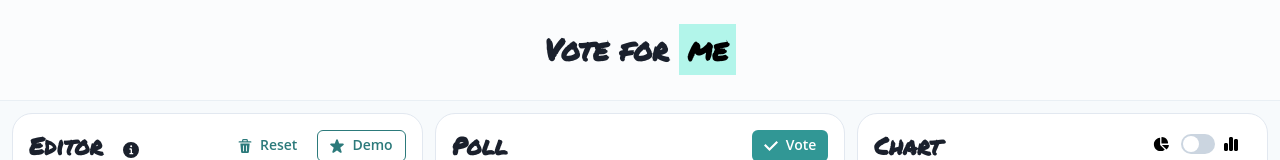
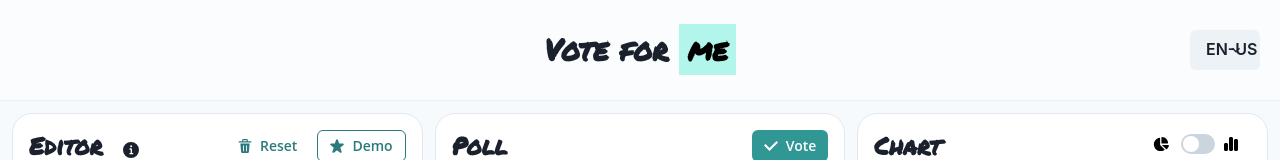
Before and after one commit to wroclawianka/vote-for-me, a React (Create React App) app: page / in a window 1280 px wide. Shown: the top 160 px of the page. Built offline with nearby package versions, Linux system fonts and the light colour scheme; the HTML template or start-up script is replaced by a standard one.

Commit message:
language selector added

```diff
--- a/src/components/design-system/footer/footer.component.tsx
+++ b/src/components/design-system/footer/footer.component.tsx
@@ -20,7 +20,7 @@ export const Footer: FunctionComponent = () => {
       <Flex sx={style.root}>
         <Box>
           <Text sx={style.text}>
-            {t('footer.designedBy')}
+            {t('footer.designedBy')}{' '}
             <Link href={githubProfileHref} sx={style.link}>
               {t('footer.author')}
             </Link>{' '}
--- a/src/components/design-system/header/header.component.tsx
+++ b/src/components/design-system/header/header.component.tsx
@@ -1,11 +1,15 @@
 import {
+  Box,
+  Button,
   Divider,
   Flex,
+  Grid,
   Heading,
   Highlight,
   useMultiStyleConfig
 } from '@chakra-ui/react';
 import { useTranslation } from 'react-i18next';
+import { LanguageSelector } from '../language-selector';
 
 export const Header = () => {
   const style = useMultiStyleConfig('design-system/header', {});
@@ -13,13 +17,14 @@ export const Header = () => {
 
   return (
     <>
-      <Flex sx={style.root}>
+      <Grid sx={style.root}>
         <Heading sx={style.heading}>
           <Highlight query="me" styles={style.highlight}>
             {t('header.title')}
           </Highlight>
         </Heading>
-      </Flex>
+        <LanguageSelector />
+      </Grid>
       <Divider orientation="horizontal" />
     </>
   );
--- a/src/components/design-system/header/header.theme.ts
+++ b/src/components/design-system/header/header.theme.ts
@@ -3,12 +3,15 @@ export const headerTheme = {
     parts: ['root', 'heading', 'highlight'],
     baseStyle: {
       root: {
-        p: '30px 10px',
-        justifyContent: 'center',
-        bg: 'rgba(255, 255, 255, 0.5)'
+        p: '30px 20px',
+        pl: '90px',
+        bg: 'rgba(255, 255, 255, 0.5)',
+        gridAutoFlow: 'column',
+        gridTemplateColumns: 'auto 70px'
       },
       heading: {
-        fontFamily: 'Permanent Marker'
+        fontFamily: 'Permanent Marker',
+        justifySelf: 'center'
       },
       highlight: {
         px: '2',
--- /dev/null
+++ b/src/components/design-system/language-selector/index.ts
@@ -0,0 +1 @@
+export * from './language-selector-component';
--- /dev/null
+++ b/src/components/design-system/language-selector/language-selector-component.tsx
@@ -0,0 +1,36 @@
+import { ChevronDownIcon } from '@chakra-ui/icons';
+import { Button, Menu, MenuButton, MenuItem, MenuList } from '@chakra-ui/react';
+import { FunctionComponent } from 'react';
+import { useTranslation } from 'react-i18next';
+
+type Language = 'EN' | 'PL';
+
+const lngs = {
+  en: 'EN',
+  pl: 'PL'
+};
+
+export const LanguageSelector: FunctionComponent = () => {
+  const { t, i18n } = useTranslation();
+  const selectedLanguage = i18n.language;
+
+  return (
+    <Menu>
+      <MenuButton as={Button} rightIcon={<ChevronDownIcon />}>
+        {selectedLanguage.toUpperCase()}
+      </MenuButton>
+
+      <MenuList>
+        {Object.entries(lngs).map(([key, value]) => (
+          <MenuItem
+            key={key}
+            onClick={() => i18n.changeLanguage(key)}
+            isDisabled={key === selectedLanguage}
+          >
+            {value}
+          </MenuItem>
+        ))}
+      </MenuList>
+    </Menu>
+  );
+};
--- a/src/components/editor/optionsForm/optionsForm.component.tsx
+++ b/src/components/editor/optionsForm/optionsForm.component.tsx
@@ -41,7 +41,7 @@ export const OptionsForm: FunctionComponent = () => {
       <GridItem>
         <Flex direction="row" justifyContent="space-between">
           <Heading size="sm" alignSelf="center">
-            Options
+            {t('editor.options.title')}
           </Heading>
           <Tooltip
             label={t('editor.option.add.tooltip')}
@@ -56,7 +56,7 @@ export const OptionsForm: FunctionComponent = () => {
               mb={2}
               disabled={Object.entries(options).length >= 10}
             >
-              Add option
+              {t('editor.option.add.name')}
             </Button>
           </Tooltip>
         </Flex>
--- /dev/null
+++ b/src/constants/cleanState.ts
@@ -0,0 +1,10 @@
+import { State } from '../types';
+import i18n from './../i18n';
+
+export const CLEAN_STATE: State = {
+  question: i18n.t('cleanState.question'),
+  options: {
+    '1': { value: i18n.t('cleanState.options.option_1'), result: 0 },
+    '2': { value: i18n.t('cleanState.options.option_2'), result: 0 }
+  }
+};
--- a/src/constants/index.ts
+++ b/src/constants/index.ts
@@ -1,3 +1,4 @@
 export * from './demoState';
 export * from './chart';
 export * from './links';
+export * from './cleanState';
--- a/src/i18n.ts
+++ b/src/i18n.ts
@@ -36,8 +36,12 @@ i18n
             question: {
               name: 'Question'
             },
+            options: {
+              title: 'Options'
+            },
             option: {
               add: {
+                name: 'Add option',
                 tooltip:
                   'Add a new option. It is possible to have between 2-10 options'
               },
@@ -89,6 +93,97 @@ i18n
               forward: 'Forward in time',
               coffee: 'Make a coffee'
             }
+          },
+          cleanState: {
+            question: 'Type your question',
+            options: {
+              option_1: 'Option 1',
+              option_2: 'Option 2'
+            }
+          }
+        }
+      },
+      pl: {
+        translation: {
+          common: {
+            input: {
+              maxLenth: 'Przekroczona maksymalna długość (80 znaków)'
+            }
+          },
+          header: {
+            title: 'Vote for me'
+          },
+          editor: {
+            title: {
+              name: 'Edytor',
+              tooltip:
+                'Editor pozwala stworzyć i edytować ankiete. Pytanie i opcje są automatycznie aktualizowane'
+            },
+            question: {
+              name: 'Pytanie'
+            },
+            options: {
+              title: 'Opcje'
+            },
+            option: {
+              add: {
+                name: 'Dodaj opcje',
+                tooltip: 'Dodaj nową opcje. Dozwolone 2-10 opcji'
+              },
+              remove: {
+                tooltip: 'Usuń opcje. Dozwolone 2-10 opcji'
+              },
+              placeholder: 'Nowa opcja'
+            },
+            button: {
+              reset: {
+                name: 'Wyczyść',
+                tooltip: 'Wyczyść formularz i zacznij tworzyć ankiete od nowa'
+              },
+              demoMode: {
+                name: 'Demo',
+                tooltip: 'Ankieta demonstracyjna'
+              }
+            }
+          },
+          poll: {
+            title: {
+              name: 'Ankieta'
+            },
+            button: {
+              vote: {
+                name: 'Zagłosuj',
+                tooltip: 'Oddaj głos. Wyniki zostaną automatycznie pozsumowane'
+              }
+            }
+          },
+          chart: {
+            title: {
+              name: 'Wykres'
+            },
+            switch: {
+              tooltip: 'Wybierz typ wykresu'
+            }
+          },
+          footer: {
+            designedBy: 'Projekt i wykonanie -',
+            author: 'Dorota Zelga',
+            repository: 'Repozytorium'
+          },
+          demo: {
+            question: 'Wolałbyś maszyne, która tylko i wyłącznie... ?',
+            options: {
+              back: 'Cofa cię w czasie',
+              forward: 'Wysyła do przyszłości',
+              coffee: 'Robi kawę'
+            }
+          },
+          cleanState: {
+            question: 'Podaj pytanie',
+            options: {
+              option_1: 'Opcja 1',
+              option_2: 'Opcja 2'
+            }
           }
         }
       }
--- a/src/slices/pollSlice.ts
+++ b/src/slices/pollSlice.ts
@@ -1,18 +1,10 @@
 import { createSlice } from '@reduxjs/toolkit';
 import _ from 'lodash';
-import { DEMO_STATE } from '../constants';
+import { CLEAN_STATE, DEMO_STATE } from '../constants';
 import { State } from '../types';
 import { findUniqueId } from '../utils';
 
 const INITIAL_STATE: State = DEMO_STATE;
-
-const CLEAN_STATE: State = {
-  question: 'Type your question',
-  options: {
-    '1': { value: 'Option 1', result: 0 },
-    '2': { value: 'Option 2', result: 0 }
-  }
-};
 
 export const pollSlice = createSlice({
   name: 'poll',
```
